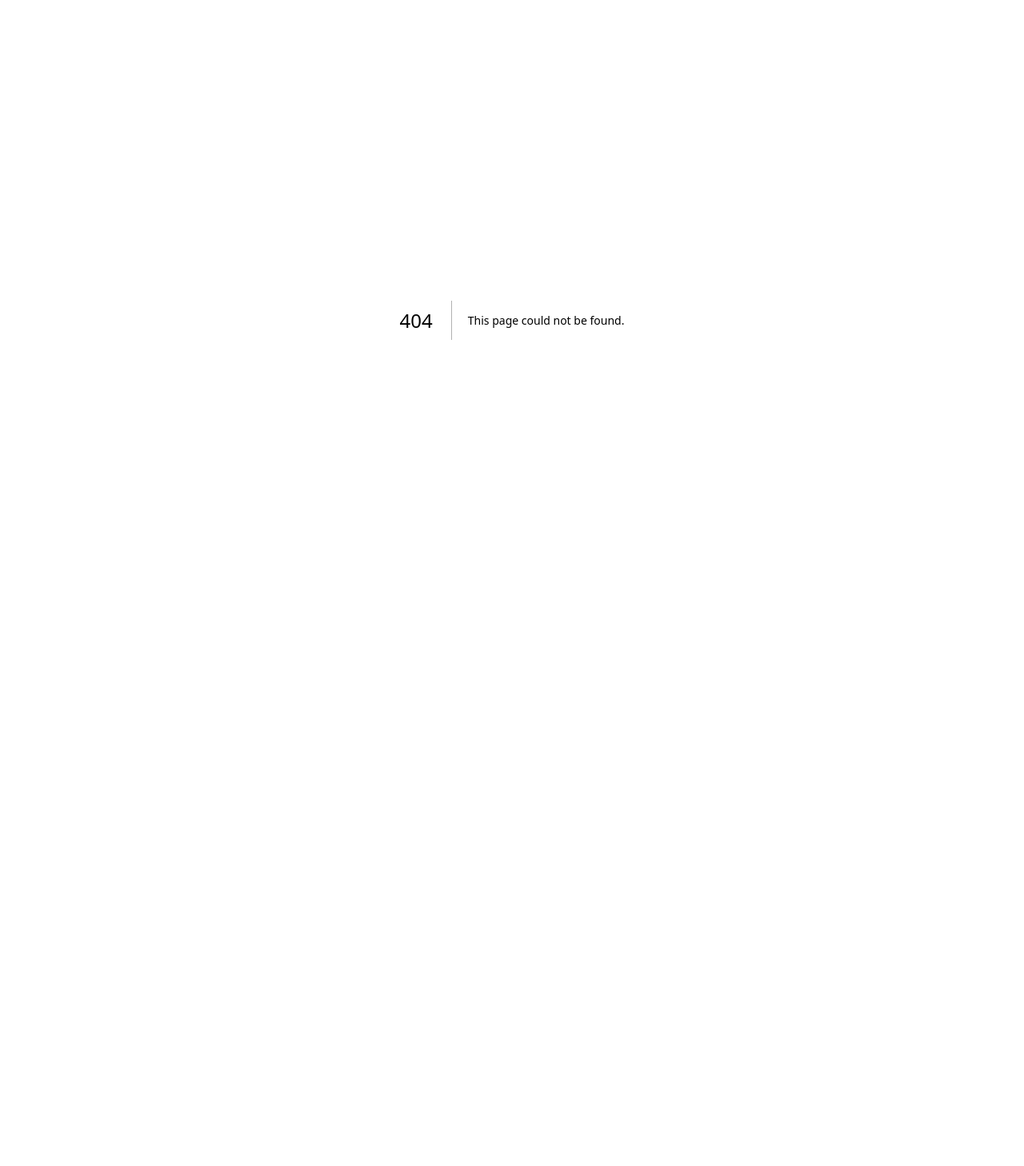
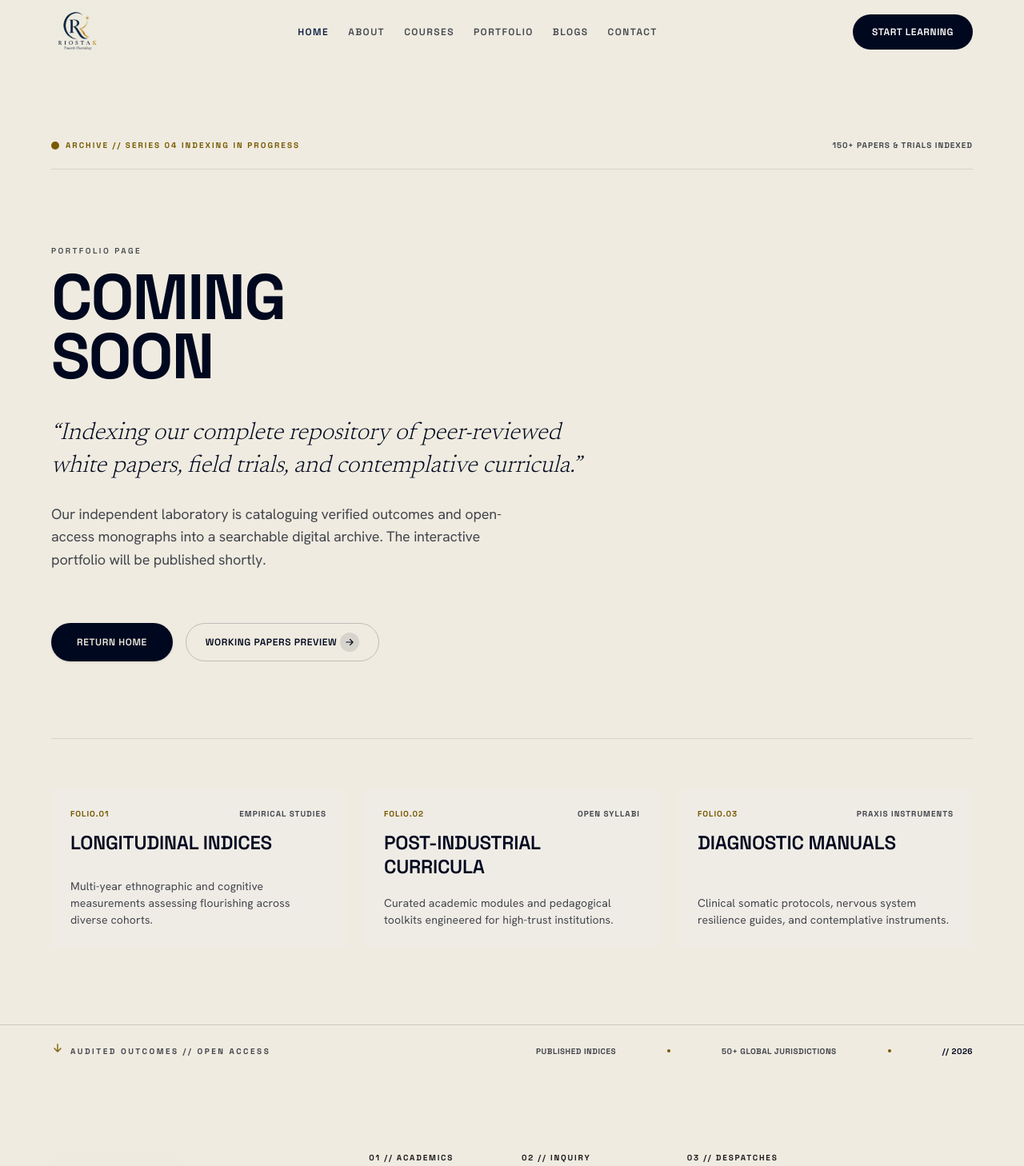
Before and after one commit to dariogeorge21/riostak, a Next.js app: page /portfolio in a window 1280 px wide. Before the commit this address had no page. Shown: the top 1458 px of the page at 80% size. Before the commit the page ends 800 px from the top, so only its background shows below. Built offline with nearby package versions, Linux system fonts and the light colour scheme.

Commit message:
feat: add Portfolio page component with layout and preview cards

```diff
--- /dev/null
+++ b/app/portfolio/page.tsx
@@ -0,0 +1,160 @@
+import type { Metadata } from "next";
+import Link from "next/link";
+import Footer from "@/components/Footer";
+import Header from "@/components/Header";
+import { ArrowDownwardIcon, ArrowForwardIcon } from "@/components/Icons";
+
+export const metadata: Metadata = {
+  title: "Portfolio — RIOSTAK | Research Monographs & Curricula",
+  description:
+    "Audited longitudinal indices, peer-reviewed monographs, and clinical toolkits from RIOSTAK are coming soon.",
+};
+
+const PORTFOLIO_PREVIEWS = [
+  {
+    index: "FOLIO.01",
+    label: "Empirical Studies",
+    title: "Longitudinal Indices",
+    description:
+      "Multi-year ethnographic and cognitive measurements assessing flourishing across diverse cohorts.",
+  },
+  {
+    index: "FOLIO.02",
+    label: "Open Syllabi",
+    title: "Post-Industrial Curricula",
+    description:
+      "Curated academic modules and pedagogical toolkits engineered for high-trust institutions.",
+  },
+  {
+    index: "FOLIO.03",
+    label: "Praxis Instruments",
+    title: "Diagnostic Manuals",
+    description:
+      "Clinical somatic protocols, nervous system resilience guides, and contemplative instruments.",
+  },
+] as const;
+
+export default function PortfolioPage() {
+  return (
+    <>
+      <Header />
+      <main className="flex min-h-screen w-full flex-col justify-between bg-cream pt-20 text-primary">
+        {/* Main Content Area */}
+        <div className="mx-auto flex w-full max-w-screen-2xl flex-1 flex-col justify-center px-margin py-space-3xl lg:px-margin-desktop">
+          {/* Status pill & breadcrumbs */}
+          <div className="flex flex-wrap items-center justify-between gap-space-sm border-b border-primary/10 pb-space-lg">
+            <div className="flex items-center gap-space-sm">
+              <span className="relative flex h-2.5 w-2.5">
+                <span className="absolute inline-flex h-full w-full animate-ping rounded-full bg-secondary opacity-75" />
+                <span className="relative inline-flex h-2.5 w-2.5 rounded-full bg-secondary" />
+              </span>
+              <p className="font-display text-label-xs uppercase tracking-[0.2em] text-secondary">
+                Archive // Series 04 Indexing In Progress
+              </p>
+            </div>
+            <p className="font-display text-label-xs uppercase tracking-widest text-on-surface-variant">
+              150+ Papers &amp; Trials Indexed
+            </p>
+          </div>
+
+          {/* Central Hero Block */}
+          <div className="py-space-3xl">
+            <p className="mb-space-md font-display text-label-xs font-semibold uppercase tracking-[0.25em] text-on-surface-variant">
+              Portfolio Page
+            </p>
+            <h1 className="font-display text-headline-xl-mobile uppercase leading-[0.92] tracking-tight text-primary sm:text-headline-lg lg:text-headline-xl">
+              Coming
+              <br />
+              Soon
+            </h1>
+
+            <p className="mt-space-xl max-w-2xl font-serif text-2xl font-light italic leading-snug text-primary lg:text-3xl">
+              &ldquo;Indexing our complete repository of peer-reviewed white papers, field trials, and
+              contemplative curricula.&rdquo;
+            </p>
+
+            <p className="mt-space-lg max-w-xl text-body-lg text-on-surface-variant">
+              Our independent laboratory is cataloguing verified outcomes and open-access monographs
+              into a searchable digital archive. The interactive portfolio will be published shortly.
+            </p>
+
+            {/* CTAs */}
+            <div className="mt-space-2xl flex flex-wrap items-center gap-space-md">
+              <Link
+                className="inline-flex min-h-12 items-center justify-center rounded-full bg-primary px-8 font-display text-label-md font-semibold uppercase tracking-wider text-cream shadow-sm transition-all duration-200 hover:bg-secondary hover:text-on-secondary active:scale-[0.98]"
+                href="/"
+              >
+                Return Home
+              </Link>
+              <Link
+                className="group inline-flex min-h-12 items-center gap-space-xs rounded-full border border-primary/20 px-6 font-display text-label-md font-semibold uppercase tracking-wider text-primary transition-all duration-200 hover:border-primary hover:bg-primary/5 active:scale-[0.98]"
+                href="/#research"
+              >
+                <span>Working Papers Preview</span>
+                <span
+                  aria-hidden="true"
+                  className="flex h-6 w-6 items-center justify-center rounded-full bg-primary/10 text-primary transition-all duration-200 group-hover:translate-x-1 group-hover:bg-primary group-hover:text-cream"
+                >
+                  <ArrowForwardIcon className="h-3.5 w-3.5" />
+                </span>
+              </Link>
+            </div>
+          </div>
+
+          {/* Architectural Preview Cards */}
+          <div className="grid grid-cols-1 gap-gutter border-t border-primary/10 pt-space-2xl md:grid-cols-3">
+            {PORTFOLIO_PREVIEWS.map((item) => (
+              <div
+                key={item.index}
+                className="flex flex-col justify-between bg-surface-container/60 p-space-lg transition-colors hover:bg-surface-container"
+              >
+                <div>
+                  <div className="mb-space-md flex items-center justify-between">
+                    <span className="font-display text-label-xs font-bold uppercase tracking-widest text-secondary">
+                      {item.index}
+                    </span>
+                    <span className="font-display text-label-xs uppercase tracking-widest text-on-surface-variant">
+                      {item.label}
+                    </span>
+                  </div>
+                  <h3 className="mb-space-xs font-display text-headline-sm uppercase text-primary">
+                    {item.title}
+                  </h3>
+                </div>
+                <p className="mt-space-md text-body-sm text-on-surface-variant">
+                  {item.description}
+                </p>
+              </div>
+            ))}
+          </div>
+        </div>
+
+        {/* Full-Width Baseline Ticker */}
+        <div className="w-full border-t border-primary/15">
+          <div className="w-full px-margin py-space-lg lg:px-margin-desktop">
+            <div className="flex items-center justify-between">
+              <p className="flex items-center gap-space-sm font-display text-label-xs uppercase tracking-[0.25em] text-on-surface-variant">
+                <ArrowDownwardIcon className="h-4 w-4 motion-safe:animate-bounce text-secondary" />
+                <span>Audited Outcomes // Open Access</span>
+              </p>
+              <div className="hidden items-center gap-space-xl text-on-surface-variant md:flex lg:gap-space-2xl">
+                <span className="font-display text-label-xs uppercase tracking-wider">
+                  Published Indices
+                </span>
+                <span aria-hidden="true" className="h-1 w-1 rounded-full bg-secondary" />
+                <span className="font-display text-label-xs uppercase tracking-wider">
+                  50+ Global Jurisdictions
+                </span>
+                <span aria-hidden="true" className="h-1 w-1 rounded-full bg-secondary" />
+                <span className="font-display text-label-xs font-bold uppercase tracking-wider text-primary">
+                  {"// 2026"}
+                </span>
+              </div>
+            </div>
+          </div>
+        </div>
+      </main>
+      <Footer />
+    </>
+  );
+}
```
Also changed, not shown: 1 other file (tests, documents, lock files or other folders).
